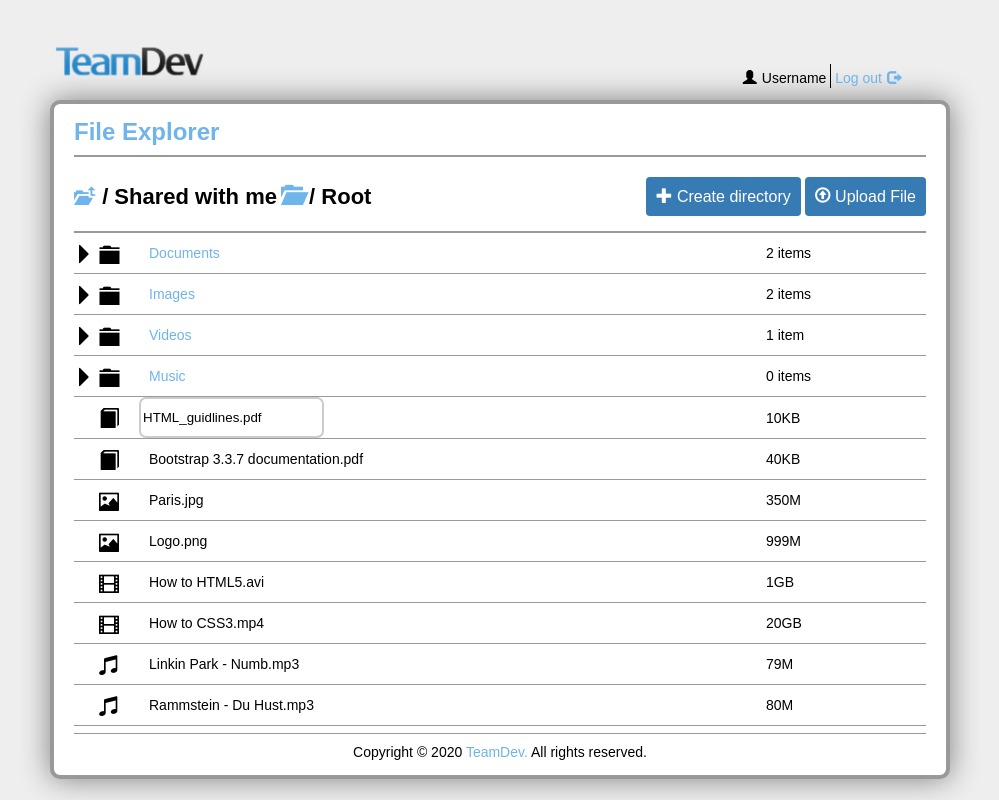
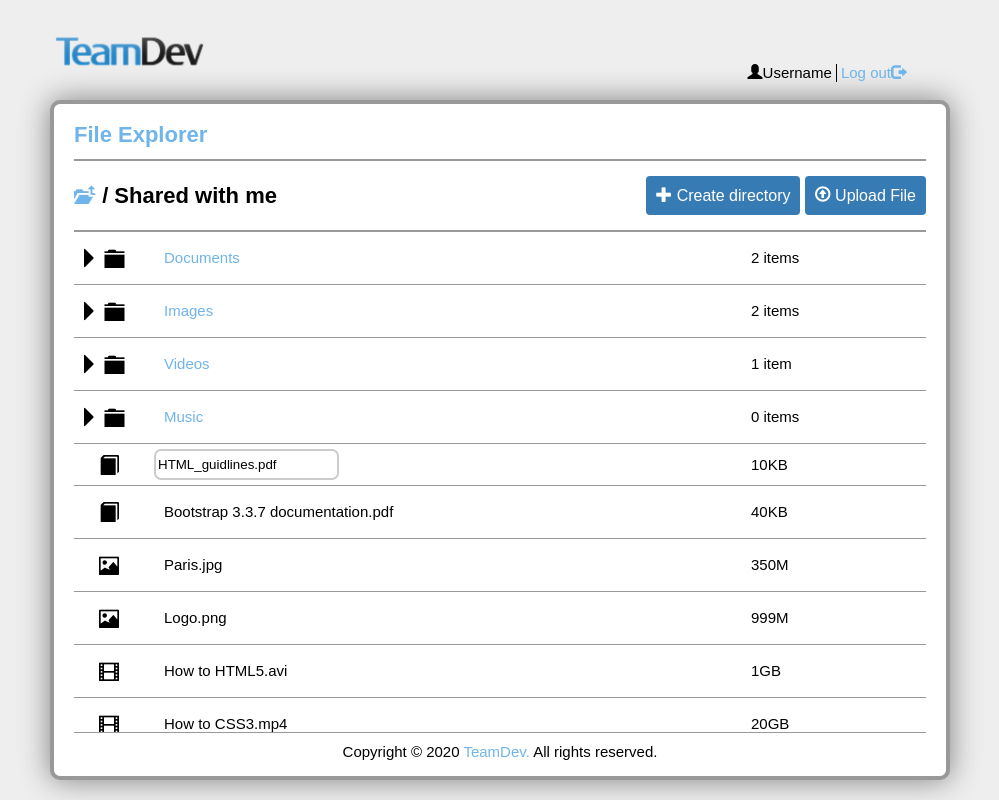
Before and after one commit to OleksiiDoroshenko/FileHub, a plain HTML site: page src/markup/file-explorer-inner.html in a window 1280 px wide. Shown: the whole page, without its empty margins (140-1139 px from the left). Drawn offline with Linux system fonts and the light colour scheme.

Commit message:
Provide fixes for markup

```diff
--- a/src/markup/css/style.css
+++ b/src/markup/css/style.css
@@ -1,5 +1,5 @@
 body {
-    font: 14px/16px Arial, Helvetica, sans-serif;
+    font: 15px/18px Arial, Helvetica, sans-serif;
     color: #000;
     background: #eee;
     min-width: 800px;
@@ -22,26 +22,23 @@ a:hover {
 }
 
 /*Header properties*/
+.header {
+    border-bottom: 2px solid #999;
+    margin-bottom: 15px;
+    padding-bottom: 15px;
+}
+
 .header h1 {
-    font-size: 24px;
+    padding-top: 2px;
+    font-size: 22px;
     font-weight: bold;
 }
 
-.outer-menu .user-icon {
+.user-icon {
     font-size: 26px;
     position: absolute;
     right: 20px;
-    top: 10px;
-}
-
-.header {
-    border-bottom: 2px solid #999;
-    margin-bottom: 20px;
-    padding-bottom: 15px;
-}
-
-.outer-menu i {
-    padding: 5px;
+    top: 15px;
 }
 
 /*Content properties*/
@@ -58,7 +55,7 @@ a:hover {
 }
 
 .login-box {
-    width: 530px;
+    width: 510px;
 }
 
 .row-fields {
@@ -69,23 +66,22 @@ a:hover {
 .row-label {
     float: left;
     width: 30%;
-    margin-top: 15px;
-    font-size: 16px;
+    margin-top: 10px;
 }
 
 .input {
     border: 2px solid #ccc;
     border-radius: 7px;
-    height: 35px;
-}
-
-.input::placeholder {
-    padding-left: 10px;
+    height: 25px;
 }
 
 .row-fields .input {
     width: 100%;
     margin-bottom: 5px;
+}
+
+.input::placeholder {
+    padding-left: 10px;
 }
 
 .input:focus {
@@ -95,6 +91,7 @@ a:hover {
 .warning {
     color: #ff0000;
     width: 100%;
+    font-size: 13px;
     margin-bottom: 15px;
 }
 
@@ -109,7 +106,11 @@ a:hover {
     padding: 10px;
 }
 
-.header:after, .row:after {
+.btn:hover {
+    background-color: #023561;
+}
+
+.header:after, .row:after, .path-manager:after {
     display: block;
     clear: both;
     content: "";
@@ -121,8 +122,14 @@ a:hover {
 
 .logo {
     position: absolute;
-    top: -70px;
+    top: -80px;
     left: 0;
+}
+
+.user-menu {
+    position: absolute;
+    right: 40px;
+    top: -40px;
 }
 
 .user-menu li {
@@ -135,12 +142,6 @@ a:hover {
     border: 0;
 }
 
-.user-menu {
-    position: absolute;
-    right: 40px;
-    top: -40px;
-}
-
 .path-manager {
     border-bottom: 2px solid #999;
     padding-bottom: 15px;
@@ -151,9 +152,6 @@ a:hover {
     font-size: 22px;
     font-weight: bold;
     margin-top: 5px;
-}
-
-.current-position-menu {
     float: left;
 }
 
@@ -161,13 +159,21 @@ a:hover {
     float: right;
 }
 
-.path-manager:after {
-    display: block;
-    clear: both;
-    content: "";
+.file-container {
+    height: 500px;
+    overflow-y: scroll;
 }
 
-.cell-name .cell-name-text {
+.table {
+    width: 100%;
+    table-layout: fixed;
+}
+
+.table tr td {
+    padding: 5px 5px;
+}
+
+.table .cell-name .cell-name-text {
     display: block;
     white-space: nowrap;
     text-overflow: ellipsis;
@@ -187,15 +193,15 @@ a:hover {
     padding-left: 25px;
 }
 
-.cell-size {
+.table .cell-size {
     width: 100px;
 }
 
-.cell-actions {
+.table .cell-actions {
     width: 60px;
 }
 
-.cell-actions i {
+.table .cell-actions i {
     opacity: 0;
 }
 
@@ -211,30 +217,20 @@ a:hover {
     color: #cf2030;
 }
 
-.table {
-    width: 100%;
-    table-layout: fixed;
-}
-
-.file-container {
-    height: 500px;
-    overflow-y: scroll;
-}
-
-.content .table tr {
+.table tr {
     border-bottom: 1px solid #999;
 }
 
-.content .table td {
+.table td {
     vertical-align: middle;
 }
 
-.content .table tr:hover {
+.table tr:hover {
     background: #f4f4f4;
     transition: 0.5s;
 }
 
-.content .table tr:hover .cell-actions i {
+.table tr:hover .cell-actions i {
     opacity: 1;
     transition: 0.5s;
 }
--- a/src/markup/file-explorer-inner.html
+++ b/src/markup/file-explorer-inner.html
@@ -10,15 +10,13 @@
 </head>
 <body>
 <div class="application-box">
-    <div class="outer-menu">
         <img class="logo" alt="logo" src="images/teamdev.png" width="150">
         <ul class="user-menu">
             <li><i class="glyphicon glyphicon-user"></i>Username</li>
             <li><a href="#" title="Log out">Log out<i class="glyphicon glyphicon-log-out"></i></a></li>
         </ul>
-    </div>
     <header class="header">
-        <h1><a href="file-explorer-index.html"> File Explorer</a></h1>
+        <h1><a title="Root page" href="file-explorer-index.html">File Explorer</a></h1>
     </header>
     <!-------------CONTENT--------------->
     <form class="content">
@@ -31,21 +29,15 @@
                 </p>
             </div>
             <div class="button-menu">
-                <button onclick="addDirectory(); return false;" class="btn">
+                <button title="Create Directory" onclick="addDirectory(); return false;" class="btn">
                     <i class="glyphicon glyphicon-plus"></i>
                     Create directory
                 </button>
-                <button onclick="uploadFile()" class="btn">
+                <button title="Upload File" onclick="uploadFile()" class="btn">
                     <i class="glyphicon glyphicon-upload"></i>
                     Upload File
                 </button>
                 <input type="file" class="upload-file">
-            </div>
-            <div class="current-position-menu">
-                <p>
-                    <a href="#"><i class="glyphicon glyphicon-folder-open"></i></a>
-                    /
-                    Root</p>
             </div>
         </div>
         <div class="file-container">
@@ -57,7 +49,9 @@
                         <i class="glyphicon glyphicon-folder-close"></i>
                     </td>
                     <td class="cell-name">
-                        <span class="cell-name-text"><a href="#">Documents</a></span>
+                        <span class="cell-name-text">
+                            <a title="Documents directory" href="#">Documents</a>
+                        </span>
                     </td>
                     <td class="cell-size">2 items</td>
                     <td class="cell-actions">
@@ -71,7 +65,9 @@
                         <i class="glyphicon glyphicon-folder-close"></i>
                     </td>
                     <td class="cell-name">
-                        <span class="cell-name-text"><a href="#">Images</a></span>
+                        <span class="cell-name-text">
+                            <a title="Images directory" href="#">Images</a>
+                        </span>
                     </td>
                     <td class="cell-size">2 items</td>
                     <td class="cell-actions">
@@ -85,7 +81,9 @@
                         <i class="glyphicon glyphicon-folder-close"></i>
                     </td>
                     <td class="cell-name">
-                        <span class="cell-name-text"><a href="#">Videos</a></span>
+                        <span class="cell-name-text">
+                            <a title="Videos directory" href="#">Videos</a>
+                        </span>
                     </td>
                     <td class="cell-size">1 item</td>
                     <td class="cell-actions">
@@ -99,7 +97,9 @@
                         <i class="glyphicon glyphicon-folder-close"></i>
                     </td>
                     <td class="cell-name">
-                        <span class="cell-name-text"><a href="#">Music</a></span>
+                        <span class="cell-name-text">
+                            <a title="Music directory" href="#">Music</a>
+                        </span>
                     </td>
                     <td class="cell-size">0 items</td>
                     <td class="cell-actions">
@@ -249,7 +249,8 @@
     <footer class="footer">
         <p>
             Copyright &copy 2020
-            <a class="copyright-link" target="_blank" href="https://www.teamdev.com/">TeamDev.</a>
+            <a class="copyright-link" title="TeamDev main site" target="_blank"
+               href="https://www.teamdev.com/">TeamDev.</a>
             All rights reserved.
         </p>
     </footer>
```
Also changed, not shown: src/markup/authentication.html (+1 -1 lines), src/markup/file-explorer-index.html (+16 -9 lines), src/markup/registration.html (+1 -1 lines).
